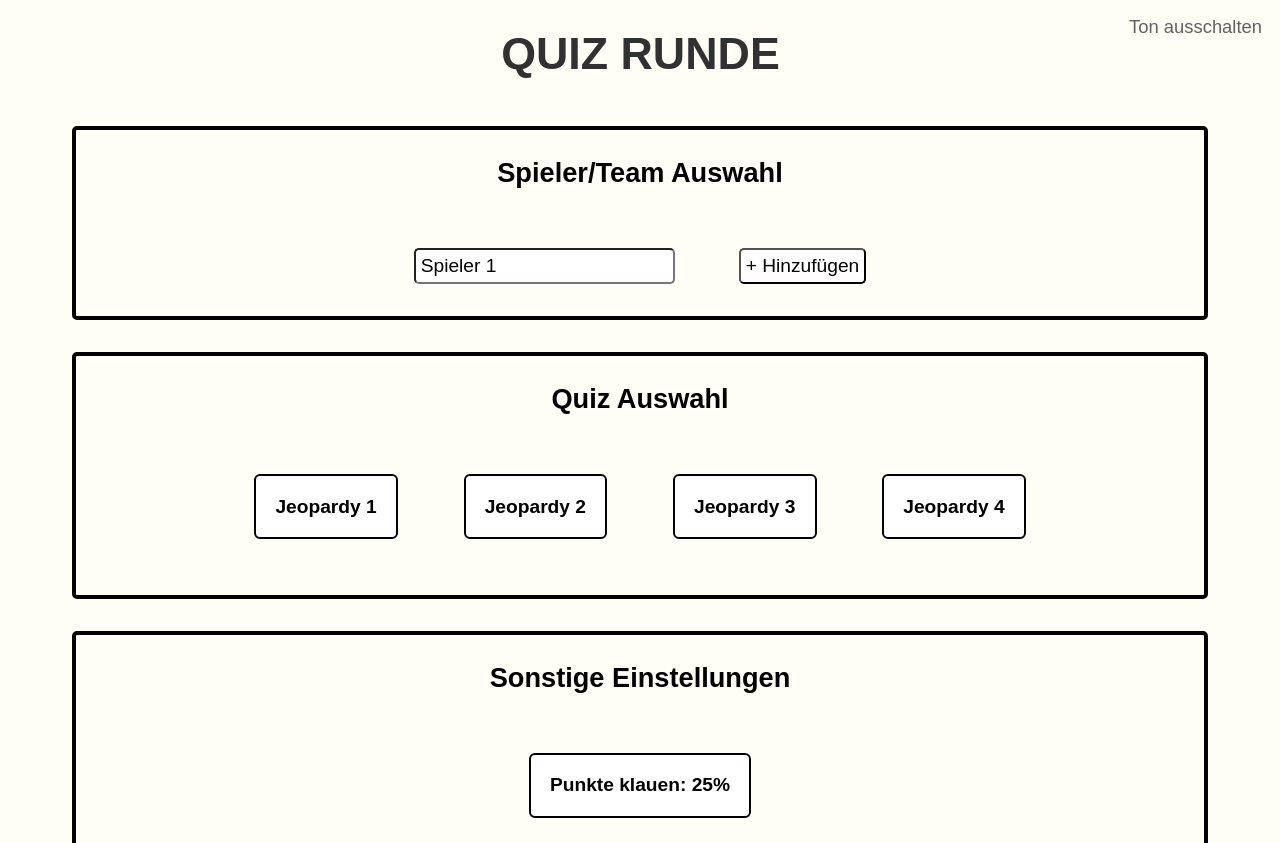
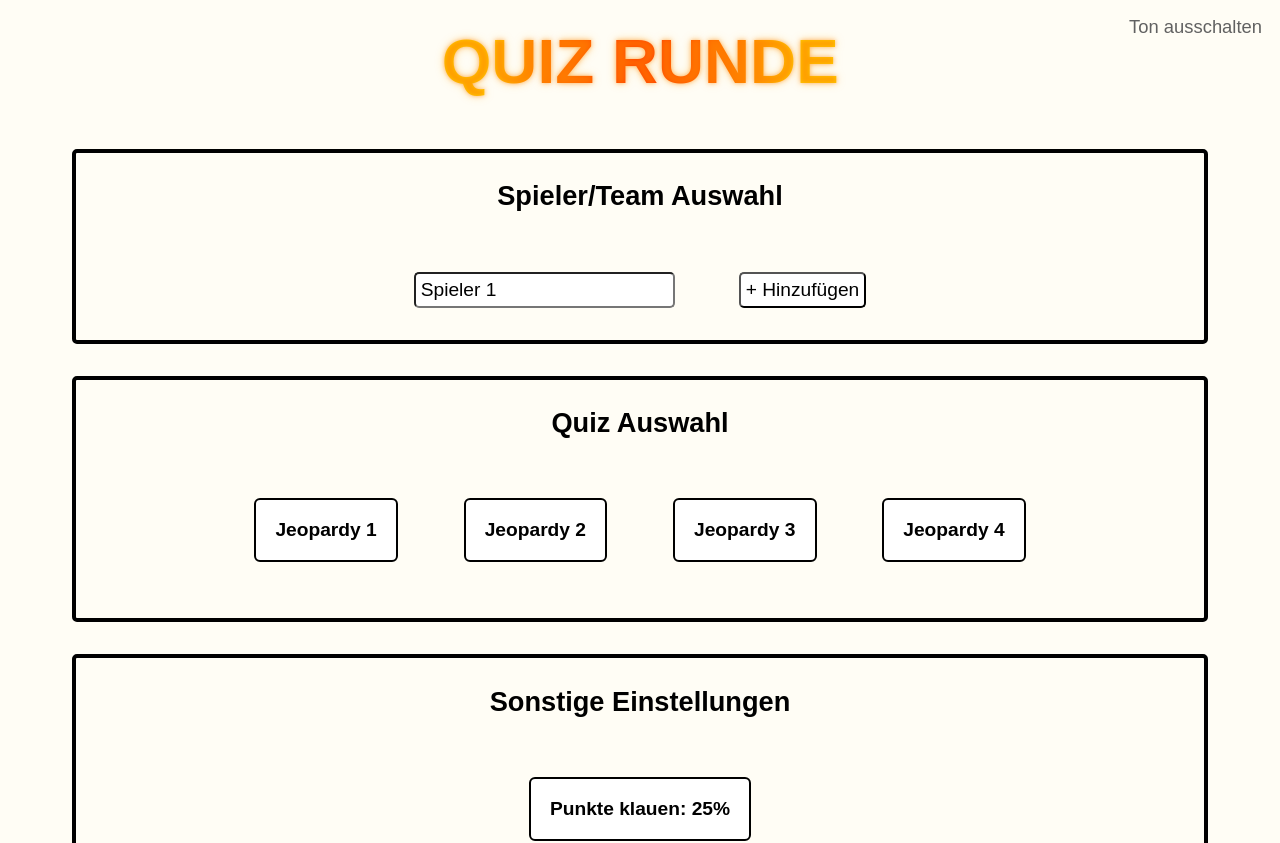
Before and after one commit to OliverHerlemann/QuizRunde_Website_React_Game, a React (Create React App) app: page / in a window 1280 px wide. Shown: the top 843 px of the page. Built offline with nearby package versions, Linux system fonts and the light colour scheme.

Commit message:
Neue Überschrift

```diff
--- a/src/styles.css
+++ b/src/styles.css
@@ -42,17 +42,39 @@ header h1 {
   font-size: 2.4rem;
   margin-top: 1.5rem;
   display: inline-block;
-  animation: pulseText 2s ease-in-out infinite;
+  font-size: 3.2rem;
+  font-weight: 800;
+  background: radial-gradient(circle, #ff2a00 0%, #ff7a00 50%, #ffd000 75%);
+  -webkit-background-clip: text;
+  -webkit-text-fill-color: transparent;
+
+  text-shadow:
+          0 0 3px rgba(255, 120, 0, 0.5),
+          0 0 6px rgba(255, 170, 0, 0.35);
+
+  animation:
+          glowPulse 2s ease-in-out infinite,
+          pulseText 2s ease-in-out infinite;
 }
 @keyframes pulseText {
   0%,
   100% {
-    transform: scale(1.1);
-    color: rgb(73, 73, 73);
+    transform: scale(1.22);
   }
   50% {
     transform: scale(1.3);
-    color: black;
+  }
+}
+@keyframes glowPulse {
+  0%, 100% {
+    text-shadow:
+            0 0 3px rgba(255, 120, 0, 0.45),
+            0 0 6px rgba(255, 170, 0, 0.3);
+  }
+  50% {
+    text-shadow:
+            0 0 5px rgba(255, 130, 0, 0.6),
+            0 0 10px rgba(255, 180, 0, 0.45);
   }
 }
 header p {
```
Also changed, not shown: 5 other files (tests, documents, lock files or other folders).
